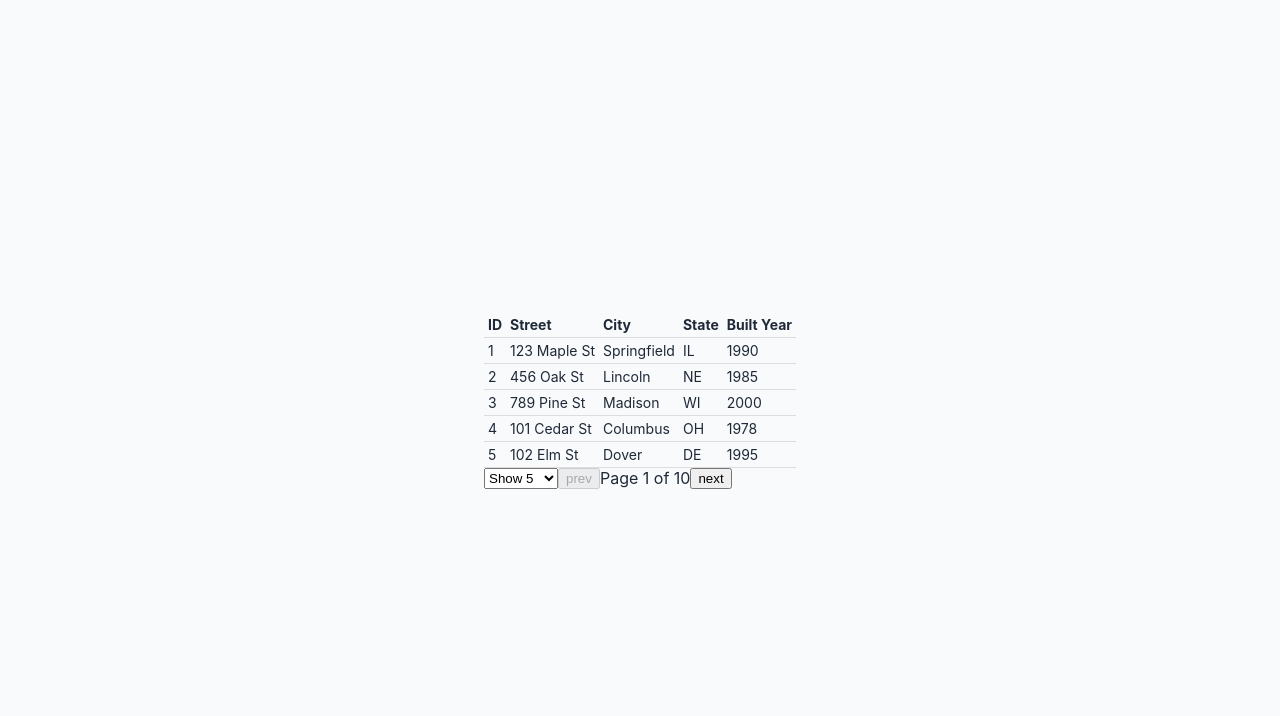
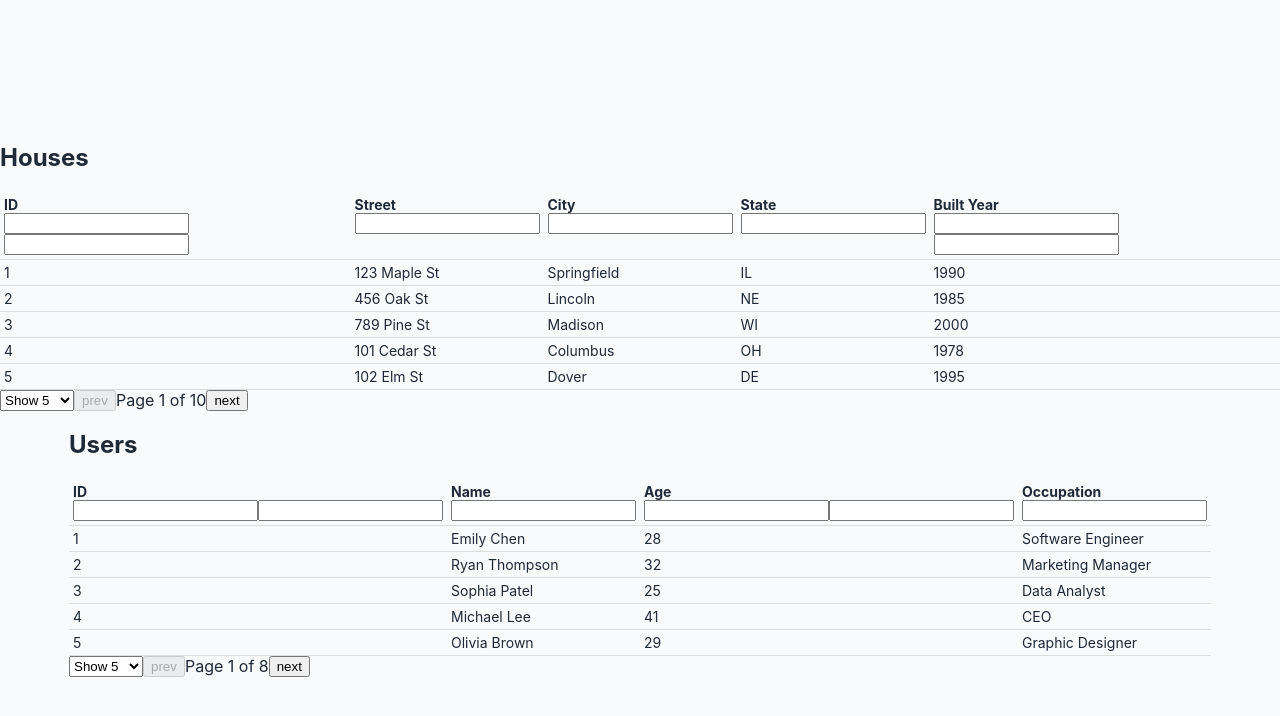
Before and after one commit to pugweather/js-internals-and-other-stuff, a React (Vite) app in the folder react-playground/: page / in a window 1280 px wide. Shown: the top 716 px of the page. Built offline with nearby package versions, Linux system fonts and the light colour scheme.

Commit message:
-partial solution to data table IV from GFE

```diff
--- a/react-playground/src/App.jsx
+++ b/react-playground/src/App.jsx
@@ -28,7 +28,15 @@ export default function App() {
 
   return (
     <div className="page">
-      <DataTable data={houses} columns={houseColumns} />
+      <div>
+        <h2>Houses</h2>
+        <DataTable data={houses} columns={houseColumns} />
+      </div>
+      <div style={{marginInline: "20px"}}></div>
+      <div>
+        <h2>Users</h2>
+        <DataTable data={users} columns={userColumns} />
+      </div>
     </div>
     // <ContextReducer>
     //     <Child />
--- a/react-playground/src/app.css
+++ b/react-playground/src/app.css
@@ -57,6 +57,7 @@ body {
   width: 100vw;
   min-height: 100vh;
   display: flex;
+  flex-direction: column;
   align-items: center;
   justify-content: center;
 }
--- a/react-playground/src/builds/data-table/DataTable.jsx
+++ b/react-playground/src/builds/data-table/DataTable.jsx
@@ -1,4 +1,4 @@
-import { useState } from 'react';
+import { useState, useReducer } from 'react';
 import styles from "./DataTable.module.css"
 
 export default function DataTable({ columns, data }) {
@@ -10,10 +10,30 @@ export default function DataTable({ columns, data }) {
     dir: "asc"
   }) // null | { dir: asc/des, key: columnName }
 
+  const initialInputValsState = initializeColumnInputState(columns)
+  const [state, dispatch] = useReducer(reducer, initialInputValsState)
+
+  console.log(state)
+
   const pageData = getSortedData(data)
   const dataToShow = pageData.slice(page * shown, (page * shown) + shown)
 
   const totalPages = Math.ceil(data.length / shown)
+
+  function reducer(state, action) {
+
+    switch(action.type) {
+
+      case("SET_FIELD"): {
+        return {...state}
+      }
+
+      default: {
+        throw new Error("Invalid action: ", action)
+      }
+
+    }
+  }
 
   function changeShownValue(val) {
     setPage(0)
@@ -47,14 +67,52 @@ export default function DataTable({ columns, data }) {
     return data
   }
 
+  function initializeColumnInputState(cols) {
+    if (!cols) {
+      console.error("cols doesn't exist, " + cols)
+      return null
+    }
+    const inputVals = {}
+    cols.forEach(col => {
+      const isNumberColumn = col.type === "number"
+      const isStringColumn = col.type === "string"
+      if (isNumberColumn) {
+        inputVals[col.key] = { min: "", max: "" }
+      } else if (isStringColumn) {
+        inputVals[col.key] = { value: "" }
+      }
+    })
+    return inputVals
+
+  }
+
   return (
     <div>
       <table>
         <thead>
           <tr>
-            {columns.map(({ label, key }) => (
-              <th key={key} style={{cursor: "pointer"}} onClick={() => handleClickSortingOption(key)}>{label}</th>
-            ))}
+            {columns.map(({ label, key, type }) => {
+
+              const inputsJsxForType = (type) => {
+                if (type === "string") {
+                  return <input type="text" value={state[key].value} onChange={(e) => dispatch({type: "SET_FIELD", key: key, value: e.target.value})}/>
+                } else if (type === "number") {
+                  return (
+                    <div>
+                      <input type="number" value={state[key].min} />
+                      <input type="number" value={state[key].max} />
+                    </div>
+                  )
+                }
+              }
+
+              return (
+                <th key={key} style={{cursor: "pointer"}} onClick={() => handleClickSortingOption(key)}>
+                  <div>{label}</div>
+                  {inputsJsxForType(type)}
+                </th>
+              )
+            })}
           </tr>
         </thead>
         <tbody>
```
Also changed, not shown: react-playground/src/builds/data-table/columns.js (+17 -0 lines).
